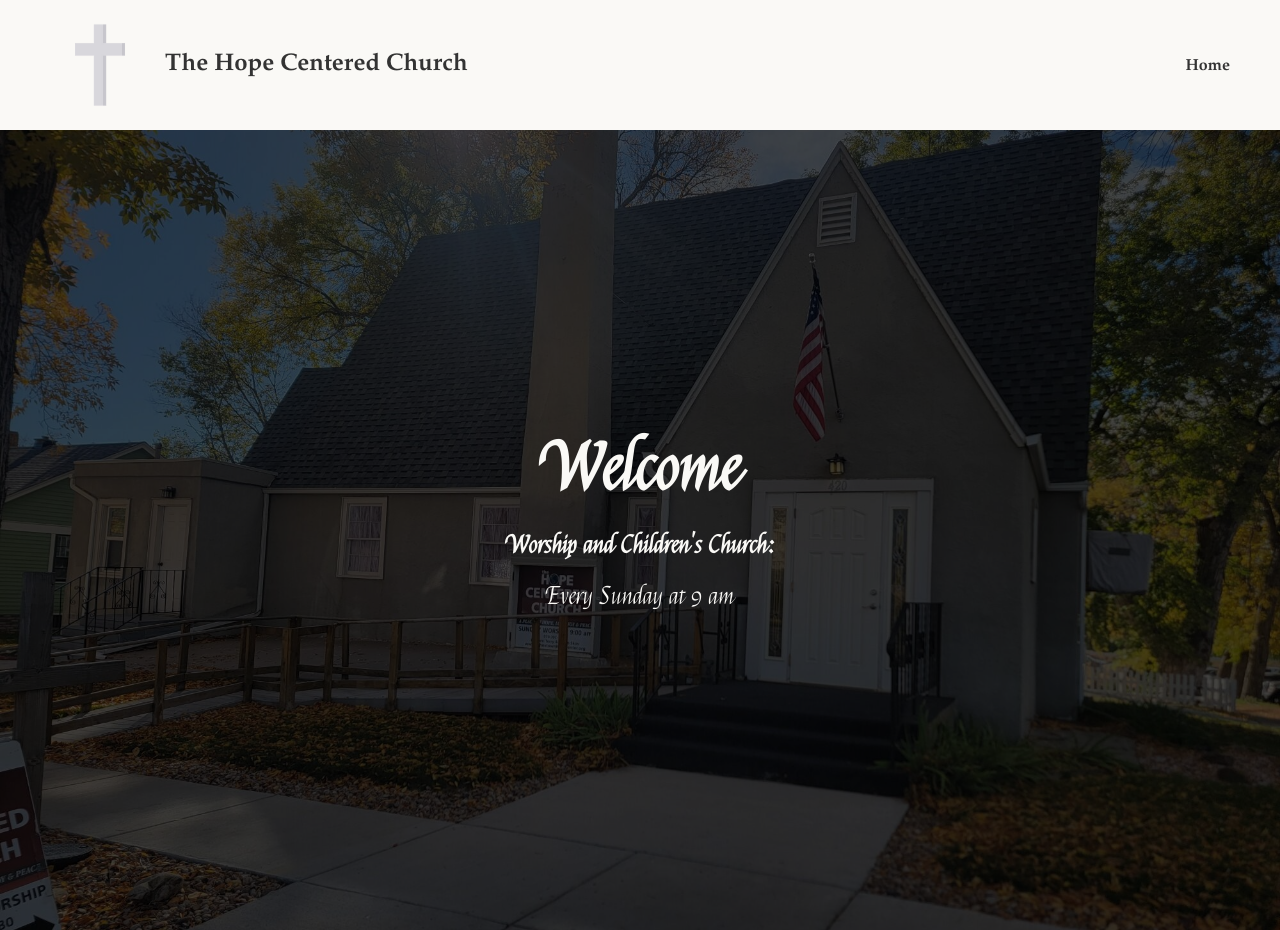
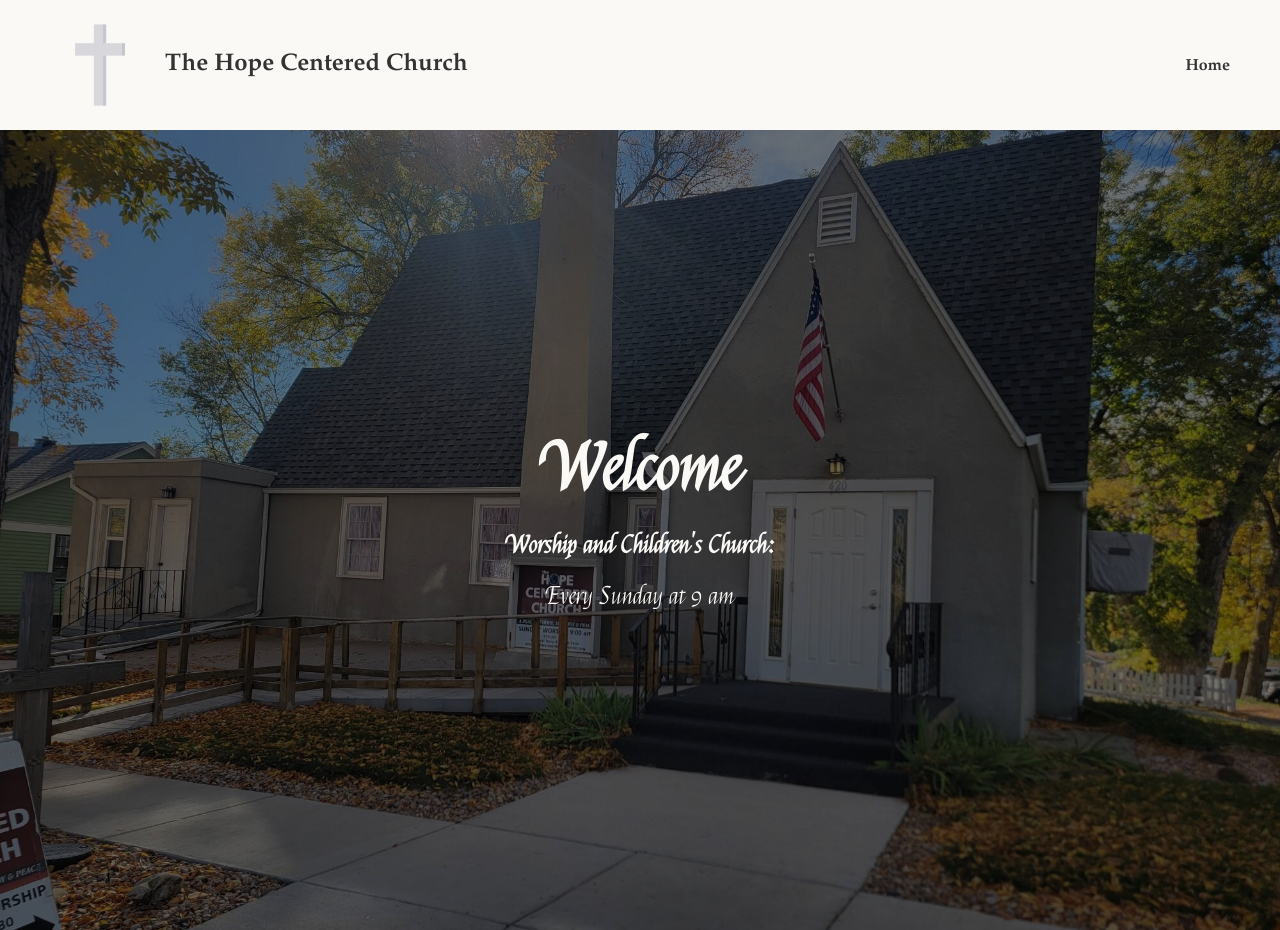
Before and after one commit to oliver-kielian/The-Hope-Centered-Church, a Flask app: page / in a window 1280 px wide. Run offline with Flask 3, Linux system fonts and the light colour scheme.

Commit message:
updated brightness

```diff
--- a/static/style.css
+++ b/static/style.css
@@ -91,7 +91,7 @@ nav li a:hover {
   background-image: url('/static/pictures/hopecentered.jpg');
   background-size: cover;
   background-position: center;
-  filter: brightness(0.3);    /* dark overlay for text */
+  filter: brightness(0.5);    /* dark overlay for text */
   z-index: 0;
 }
 
```
